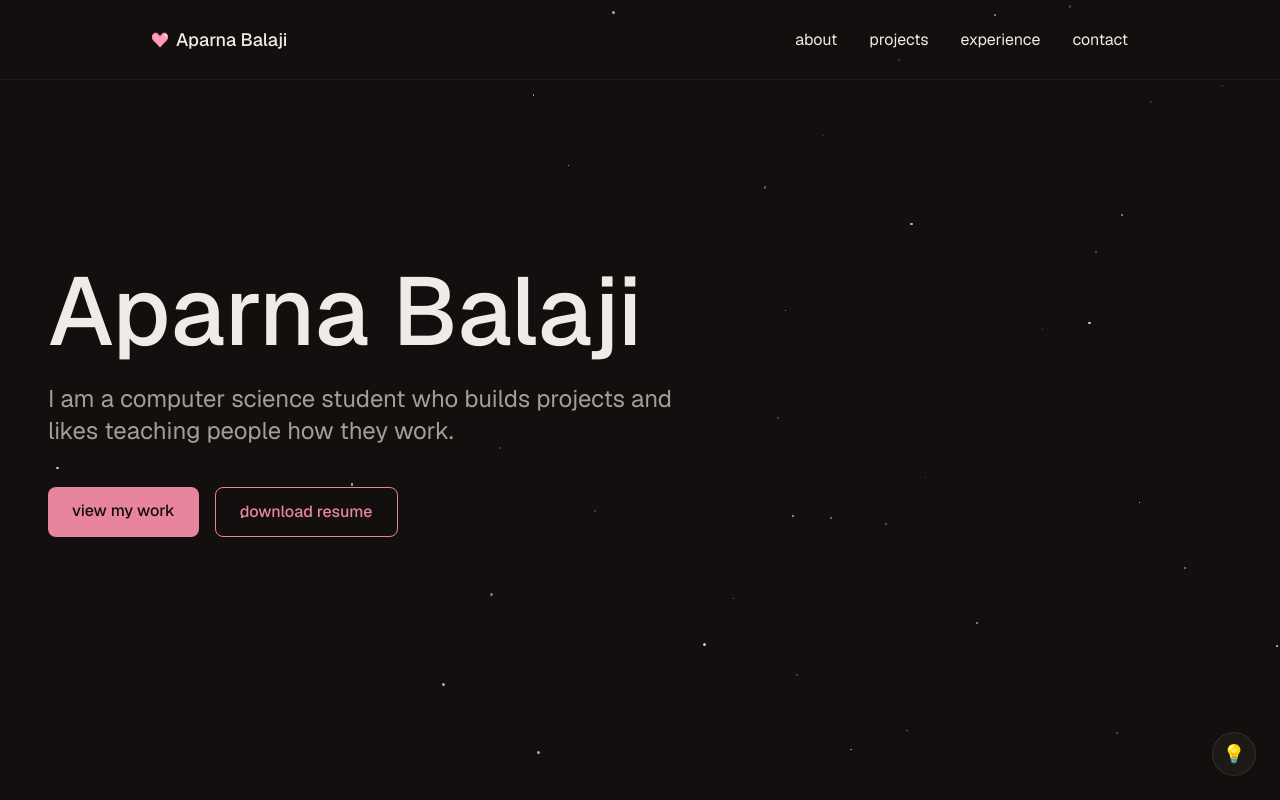
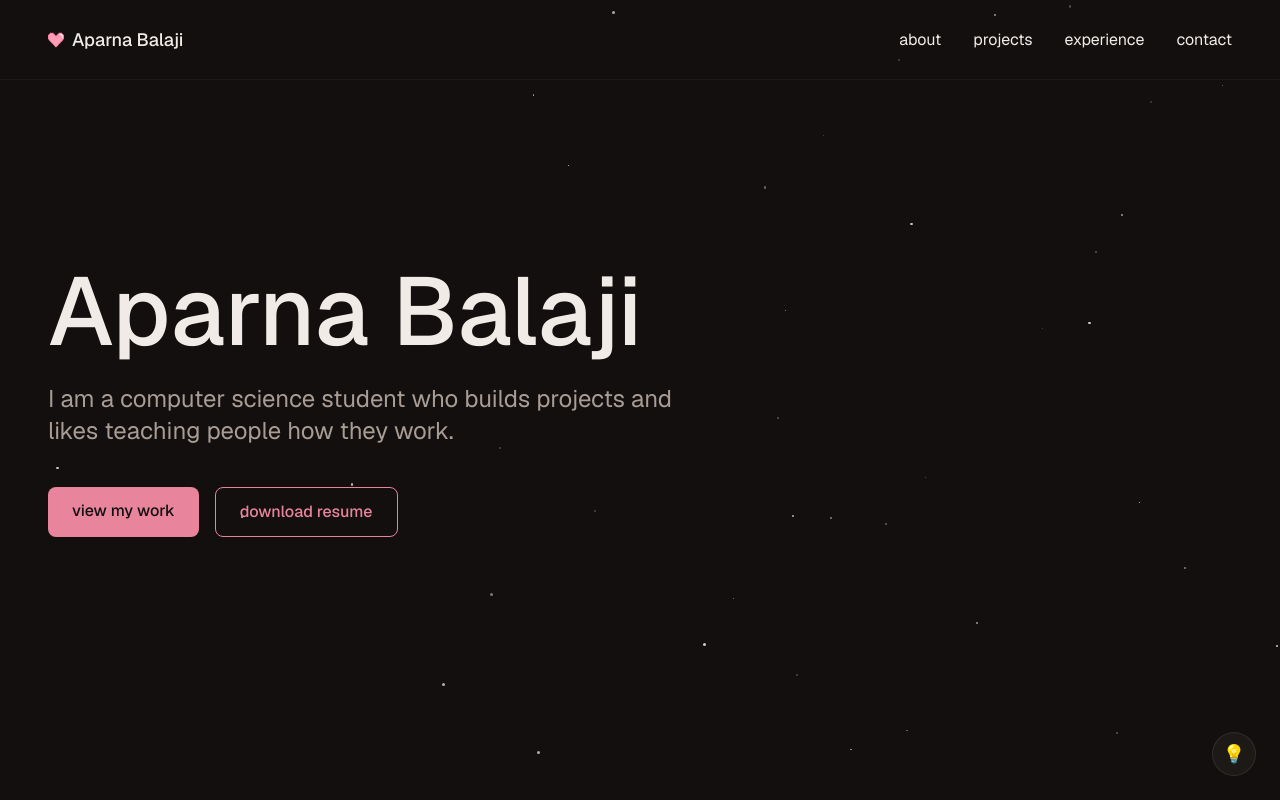
Before and after one commit to aparnabalaji07/portfolio, a Next.js app: page / in a window 1280 px wide. Shown: the top 800 px of the page. Built offline with nearby package versions, Linux system fonts and the light colour scheme.

Commit message:
fix: nav content now spans full width instead of matching content column width

```diff
--- a/src/components/Nav.js
+++ b/src/components/Nav.js
@@ -24,7 +24,7 @@ export default function Nav() {
           : "bg-transparent border-text/5"
       }`}
     >
-      <div className="max-w-5xl mx-auto px-6 h-full flex items-center justify-between">
+      <div className="px-6 md:px-12 h-full flex items-center justify-between">
         <a
           href="#"
           className="flex items-center gap-2 text-text text-lg font-medium outline-none focus-visible:outline-2 focus-visible:outline-accent focus-visible:outline-offset-4 rounded-sm"
```
